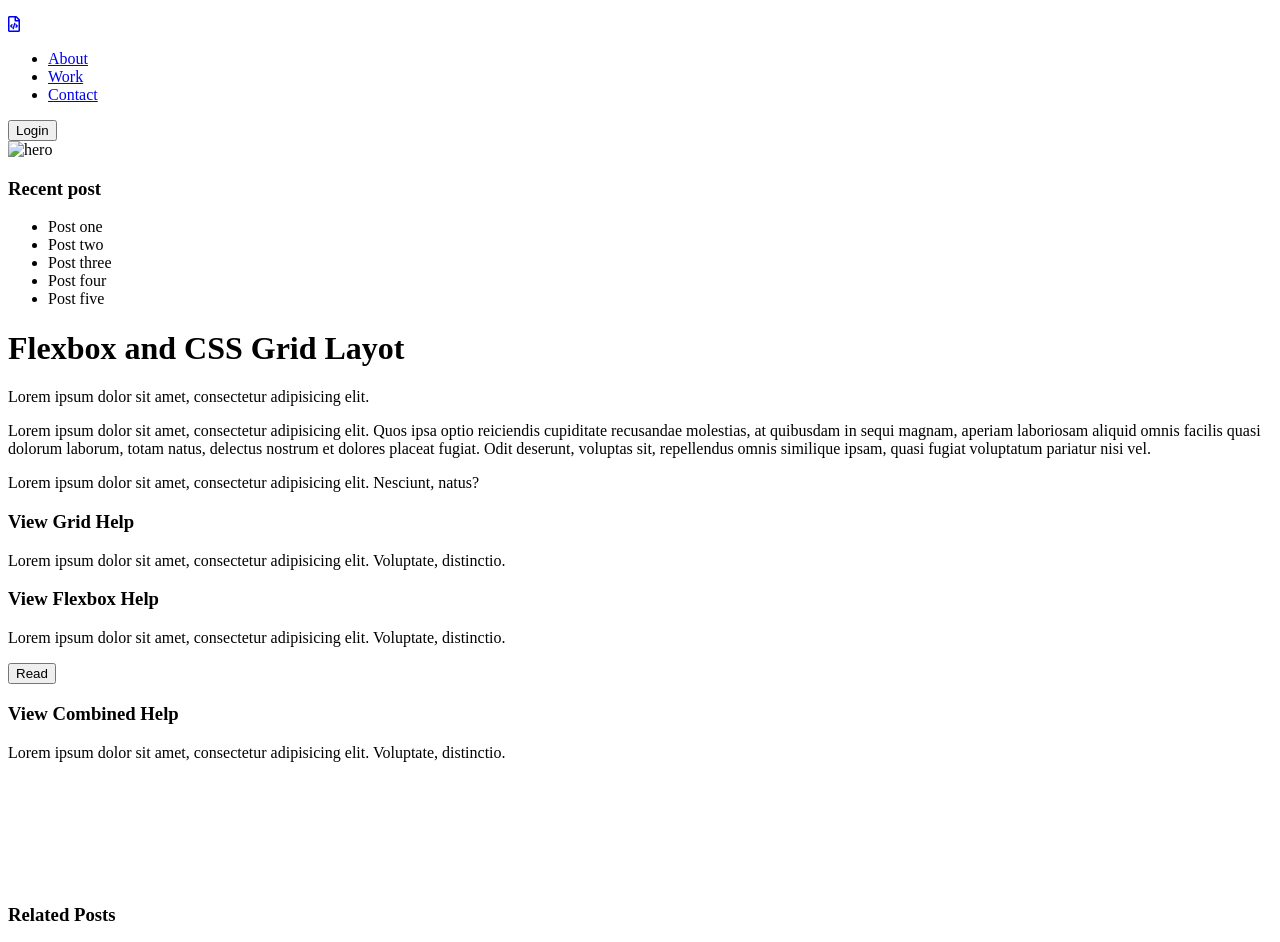
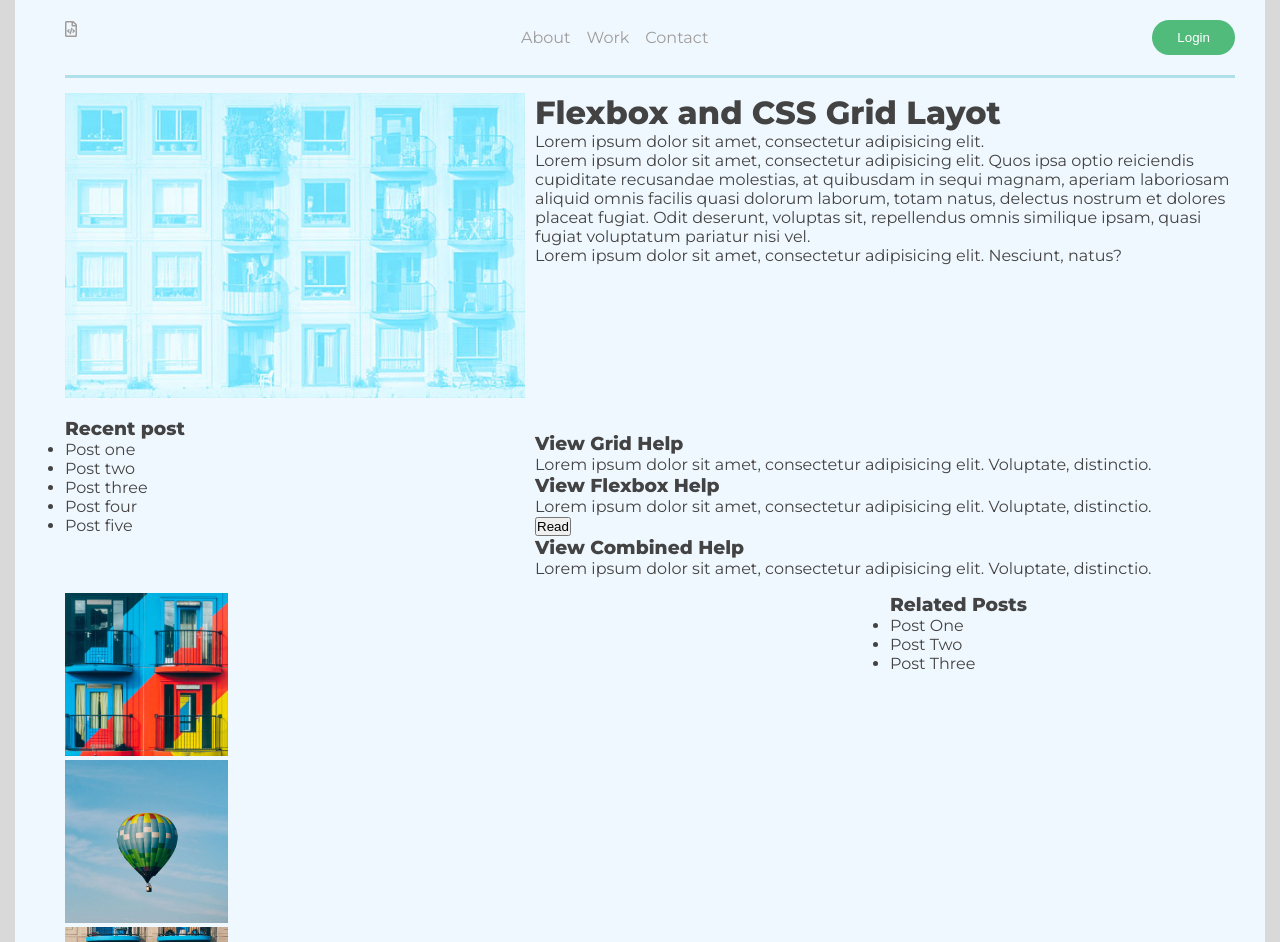
Before and after one commit to Sabina-bot/flex-grid-template, a plain HTML site: page index.html in a window 1280 px wide. Shown: the top 942 px of the page. Drawn offline with Linux system fonts and the light colour scheme.

Commit message:
картинки + сетка

```diff
--- a/css/style.css
+++ b/css/style.css
@@ -0,0 +1,103 @@
+@import url('https://fonts.googleapis.com/css2?family=Montserrat:wght@100;400;500;800&display=swap');
+*{
+    box-sizing: border-box;
+    margin: 0;
+    padding: 0;
+}
+
+body{
+    font-family: 'Montserrat', sans-serif;
+    background-color: #d9d9d9;
+    color: #434343;
+}
+a{
+    text-decoration: none;
+    color: inherit;
+}
+
+.container{
+    display: grid;
+    grid-template-columns: 40% 30% 30%;
+    grid-template-rows: repeat(6,auto);
+    grid-column-gap: 10px;
+    grid-row-gap: 15px;
+    max-width: 1250px;
+    margin: 0 auto;
+    background-color: aliceblue;
+    padding: 0 50px;
+
+}
+
+header{
+    display: flex;
+    justify-content: space-between;
+    grid-column: 1/4;
+    grid-row: 1/2;
+    border-bottom: 3px solid #b0e0ea;
+    color: #9f9c9c;
+    padding: 20px 0;
+
+}
+
+header> .logo> i{
+        color: #50c6db;
+    font-size: 2em;
+}
+header> nav> ul{
+    display: flex;
+    list-style-type: none;
+}
+header li {
+    margin: .5em;
+}
+header> button, button:active, button:focus{
+
+
+    background-color: #51bb7b;
+    color: #fff;
+    padding: 6px 25px;
+    border-radius: 1.3em;
+    border-style: none;
+}
+header > button:focus{
+    background-color: rgb(161, 242, 126);
+}
+.hero{
+    grid-column: 1/2;
+    grid-row: 2/3;
+
+}
+.hero> img {
+    width: 100%;
+}
+
+.sidebar {
+    grid-column: 1/2;
+    grid-row: 3/5;
+}
+
+main{
+    grid-column: 2/4;
+    grid-row: 2/4;
+}
+.help {
+    grid-column: 2/4;
+    grid-row: 4/5;
+}
+.gallery {
+    grid-column: 1/3;
+    grid-row: 5/6;
+
+}
+.gallery img {
+    width: 20%;
+}
+.sidebar-related {
+    grid-column: 3/4;
+    grid-row: 5/6;
+}
+.footer {
+     grid-column: 1/4;
+    grid-row: 6/7;
+    text-align: center;
+}
--- a/index.html
+++ b/index.html
@@ -29,7 +29,7 @@
         </header>
 
         <div class="hero">
-            <img src="" alt="hero">
+            <img src="images/hero.jpg" alt="hero">
         </div>
         <aside class="sidebar">
             <h3>Recent post</h3>
@@ -72,12 +72,12 @@
             </article>
         </div>
         <div class="gallery">
-            <div><img src="" alt=""></div>
-            <div><img src="" alt=""></div>
-            <div><img src="" alt=""></div>
-            <div><img src="" alt=""></div>
-            <div><img src="" alt=""></div>
-            <div><img src="" alt=""></div>
+            <div><img src="images/grid-image-01.jpg" alt="gallery"></div>
+            <div><img src="images/grid-image-02.jpg" alt="gallery"></div>
+            <div><img src="images/grid-image-03.jpg" alt="gallery"></div>
+            <div><img src="images/grid-image-04.jpg" alt="gallery"></div>
+            <div><img src="images/grid-image-05.jpg" alt="gallery"></div>
+            <div><img src="images/grid-image-06.jpg" alt="gallery"></div>
         </div>
         <aside class="sidebar-related">
             <h3>Related Posts</h3>
```
Also changed, not shown: images/grid-image-01.jpg (added), images/grid-image-02.jpg (added), images/grid-image-03.jpg (added), images/grid-image-04.jpg (added), images/grid-image-05.jpg (added), images/grid-image-06.jpg (added), images/hero.jpg (added).
